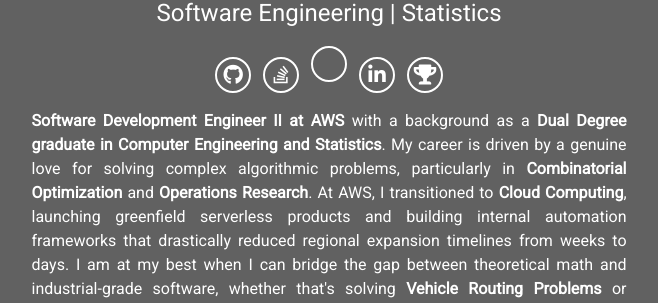
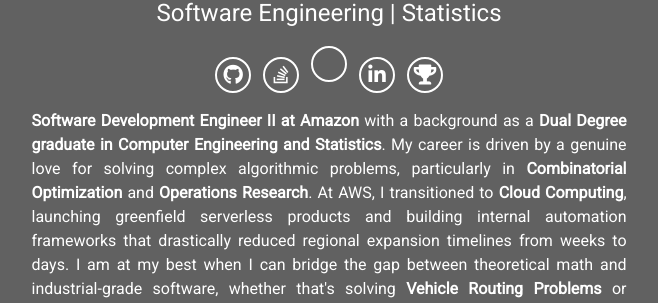
Before and after one commit to garciparedes/garciparedes.github.io, a Jekyll site: the page built from index.html, in a window 1280 px wide. Shown: the part 470-773 px from the top of the page, without its empty margins (311-969 px from the left). Built offline with Jekyll 4.4.1, drawn with Linux system fonts in a browser that asks for light colours; a style sheet for code colours, icons or effects is not loaded.

Commit message:
feat: update current position to reflect Amazon internal transfer

```diff
--- a/_config.yml
+++ b/_config.yml
@@ -23,7 +23,7 @@
 curriculum_vitae_link: https://garciparedes.me/curriculum-vitae
 # cover_letter_link: https://garciparedes.me/cover-letter
 
-description: "<strong>Software Development Engineer II at AWS</strong> with a background as a <strong>Dual Degree graduate in Computer Engineering and Statistics</strong>. My career is driven by a genuine love for solving complex algorithmic problems, particularly in <strong>Combinatorial Optimization</strong> and <strong>Operations Research</strong>. At AWS, I transitioned to <strong>Cloud Computing</strong>, launching greenfield serverless products and building internal automation frameworks that drastically reduced regional expansion timelines from weeks to days. I am at my best when I can bridge the gap between theoretical math and industrial-grade software, whether that's solving <strong>Vehicle Routing Problems</strong> or architecting modular microservices grounded in <strong>Domain-Driven Design</strong>."
+description: "<strong>Software Development Engineer II at Amazon</strong> with a background as a <strong>Dual Degree graduate in Computer Engineering and Statistics</strong>. My career is driven by a genuine love for solving complex algorithmic problems, particularly in <strong>Combinatorial Optimization</strong> and <strong>Operations Research</strong>. At AWS, I transitioned to <strong>Cloud Computing</strong>, launching greenfield serverless products and building internal automation frameworks that drastically reduced regional expansion timelines from weeks to days. I am at my best when I can bridge the gap between theoretical math and industrial-grade software, whether that's solving <strong>Vehicle Routing Problems</strong> or architecting modular microservices grounded in <strong>Domain-Driven Design</strong>."
 
 # Social networks usernames (many more available: google-plus, flickr, dribbble, pinterest, instagram, tumblr, linkedin, etc.)
 social:
```
